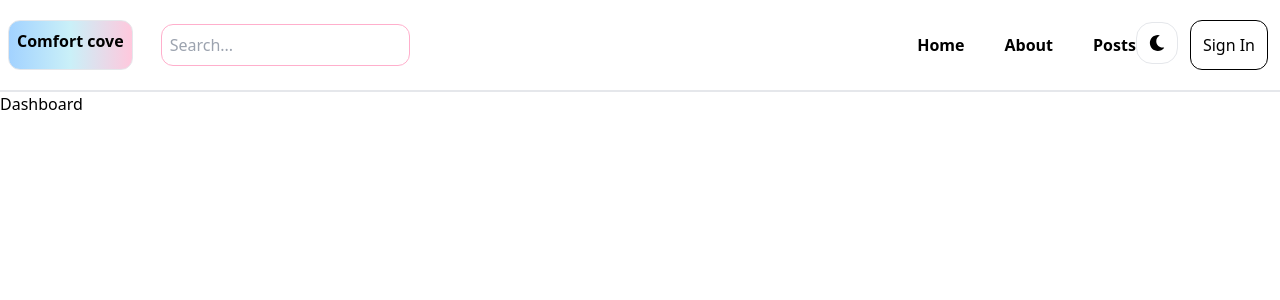
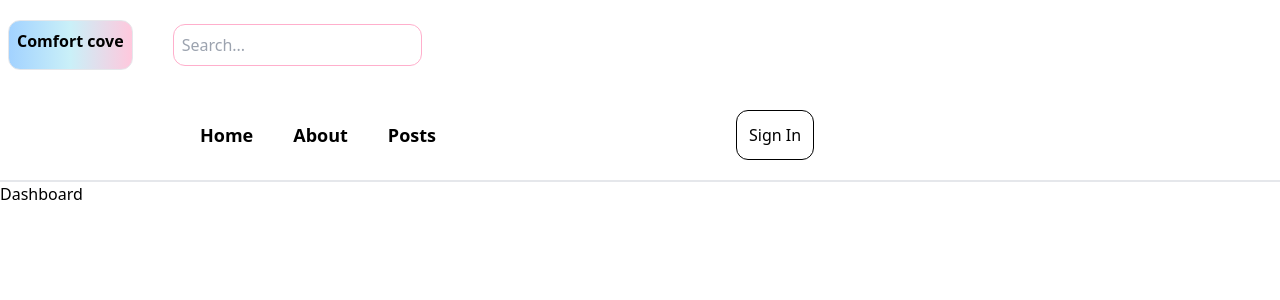
Before and after one commit to T-Letuka/comfortcove, a React (Vite) app in the folder client/: page /dashboard in a window 1280 px wide. Shown: the top 300 px of the page. Built offline with nearby package versions, Linux system fonts and the light colour scheme.

Commit message:
completed header section

```diff
--- a/client/src/Components/Header.jsx
+++ b/client/src/Components/Header.jsx
@@ -1,11 +1,12 @@
 import React from "react";
-import { Link } from "react-router-dom";
+import { Link, useLocation } from "react-router-dom";
 import { HiMagnifyingGlass, HiBars4 } from "react-icons/hi2";
 import { FaMoon } from "react-icons/fa";
 
 import { useState } from "react";
 
 const NavBar = () => {
+  const path = useLocation().pathname;
   const [isMenuOpen, setIsMenuOpen] = useState(false);
 
   const toggleMenu = () => {
@@ -17,8 +18,8 @@ const NavBar = () => {
   };
 
   return (
-    <div className="border-b-2 flex justify-between items-center">
-      <div className="my-4 flex gap-6 sm:gap-4 md:gap-5 lg:flex-grow">
+    <div className="border-b-2 flex flex-wrap justify-between items-center">
+      <div className="my-4 flex gap-3 sm:gap-6 md:gap-8 ">
         <Link
           to="/"
           className="bg-gradient-to-r from-[#a2d2ff] via-[#caf0f8] to-[#ffc8dd] border rounded-[12px] px-2 py-2 text mx-2 my-1 font-semibold"
@@ -32,19 +33,20 @@ const NavBar = () => {
             className="border border-[#ffafcc] rounded-[12px] my-2 py-2 px-2"
           />
         </form>
-        <button className="w-12 h-10 bg-gray-100 border-[#ffafcc] rounded my-2 py-2 px-2 lg:hidden">
-          <HiMagnifyingGlass className="w-10" />
+        <button className="w-10 h-10 bg-gray-100 border-[#ffafcc] rounded my-2 py-2 px-2 lg:hidden">
+          <HiMagnifyingGlass className="w-8" />
         </button>
       </div>
       <div className="relative lg:hidden">
         <button
-          className="bg-gray-100 border-[#ffafcc] rounded my-2 py-2 px-2"
+          className="bg-gray-100 border-[#ffafcc] rounded my-2 py-2 px-2 mx-10"
           onClick={toggleMenu}
         >
-          <HiBars4 className="w-[42px] h-5" />
+          <HiBars4 className="w-6 h-6" />
         </button>
         {isMenuOpen && (
-          <ul className="absolute top-full left-0 mt-2 bg-white border rounded shadow-lg p-2">
+          <>
+            <ul className="absolute top-full left-0 mt-2 bg-white border rounded shadow-lg p-3">
               <li>
                 <Link to="/" onClick={closeMenu}>
                   Home
@@ -61,10 +63,17 @@ const NavBar = () => {
                 </Link>
               </li>
             </ul>
+            <Link to="sign-in" onClick={closeMenu}>
+              <button className="border border-[#000000] rounded-xl mx-3 my-5 px-3 py-3 bg-pink-100">
+                Sign In
+              </button>
+            </Link>
+          </>
         )}
       </div>
-      <div className="hidden lg:flex">
-        <ul className="inline-flex gap-6 sm:gap-10 font-semibold">
+
+      <div className="hidden lg:flex lg:items-center">
+        <ul className="inline-flex gap-6 sm:gap-10 font-semibold mx-[200px] text-[18px]">
           <li>
             <Link to="/">Home</Link>
           </li>
@@ -75,13 +84,8 @@ const NavBar = () => {
             <Link to="/posts">Posts</Link>
           </li>
         </ul>
-      </div>
-      <div>
-        <button className="bg-white border rounded-2xl my-4 px-3 py-3 hidden lg:inline">
-          <FaMoon />
-        </button>
         <Link to="sign-in">
-          <button className="border border-[#000000] rounded-xl mx-3 my-5 px-3 py-3">
+          <button className="border border-[#000000] rounded-xl mx-[100px] my-5 px-3 py-3">
             Sign In
           </button>
         </Link>
--- a/client/tailwind.config.js
+++ b/client/tailwind.config.js
@@ -7,7 +7,7 @@ export default {
   screens: {
     sm: "430px",
     md: "678px",
-    lg: "1024px",
+    lg: "1000px",
     xl: "1280px",
     "2xl": "1536px",
     "custom-sm": "500px",
```
Lines whose indentation alone changed are shown as unchanged.
